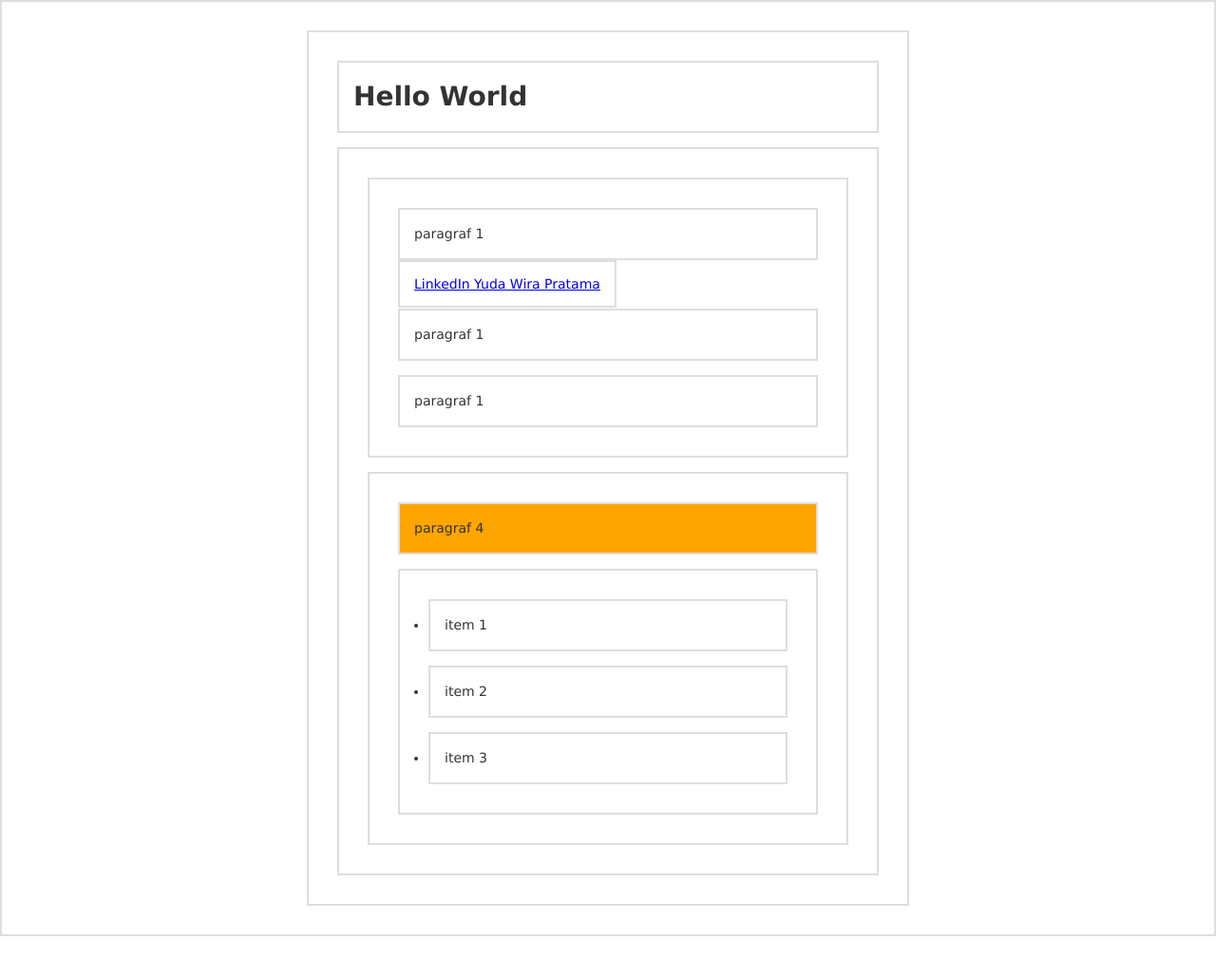
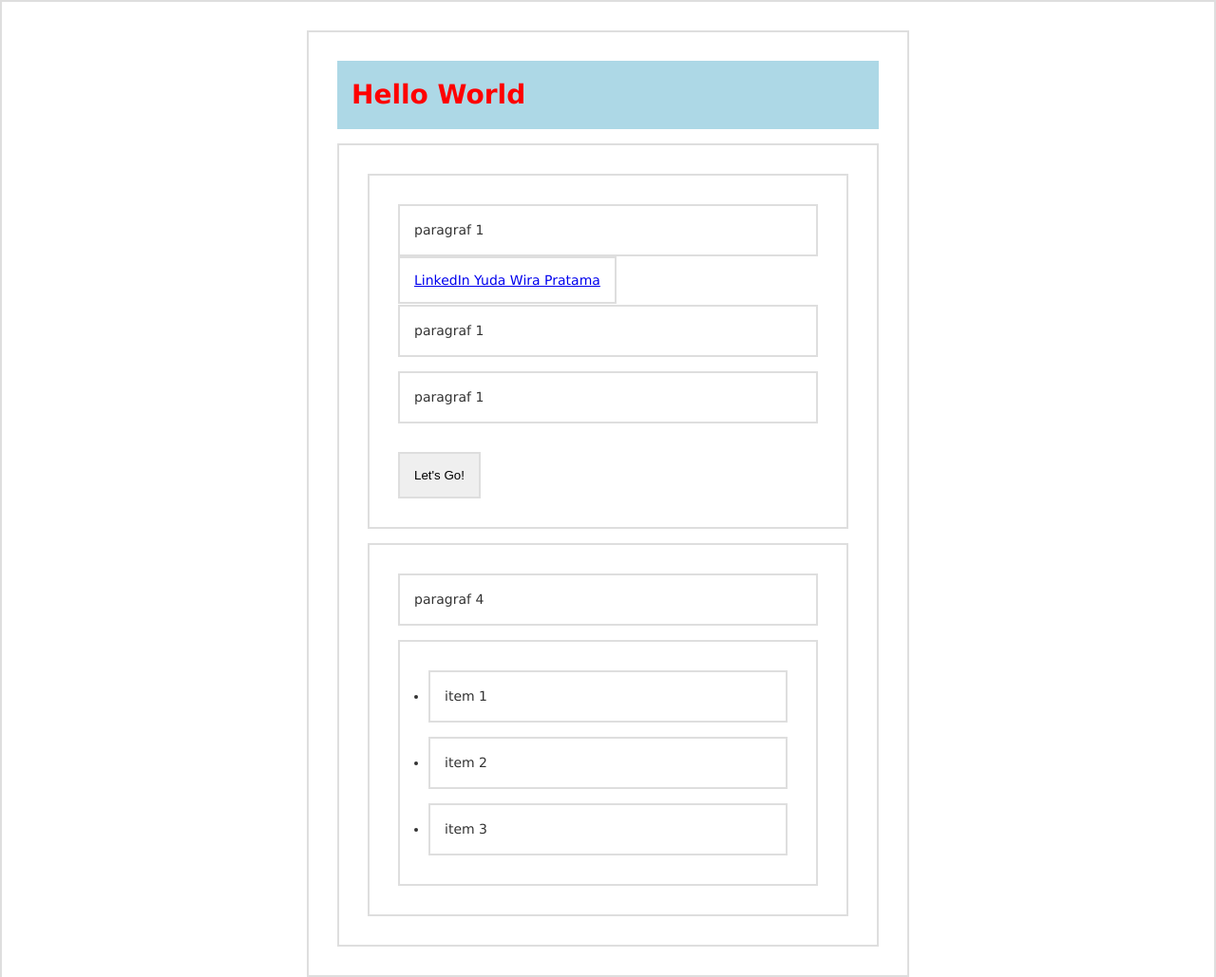
Before and after one commit to flanker0507/belajar-js, a website: page index.html in a window 1280 px wide. Shown: the top 1029 px of the page at 95% size. Before the commit the page ends 986 px from the top, so only its background shows below. Drawn offline with Linux system fonts and the light colour scheme.

Commit message:
DOM Manipulation #1

```diff
--- a/dom.js
+++ b/dom.js
@@ -35,6 +35,17 @@
 // }
 
 
-const section8 = document.querySelector('section#b');
-const p4 = section8.getElementsByTagName('p')[0];
-p4.style.backgroundColor = "orange";
+// const section8 = document.querySelector('section#b');
+// const p4 = section8.getElementsByTagName('p')[0];
+// p4.style.backgroundColor = "orange";
+
+// const judul = document.getElementById('judul');
+// judul.innerHTML = "<em>Yuda Ganteng Habizz</em>"
+//
+// const sectionA = document.querySelector('section#a');
+// sectionA.innerHTML = "<em>Yuda Seorang Enterpreneur Sukses</em>"
+
+const judul2 = document.querySelector('#judul');
+judul2.style.color = "red";
+judul2.style.backgroundColor = "lightblue";
+judul2.style.border = "none";
--- a/index.html
+++ b/index.html
@@ -43,6 +43,7 @@
             <a href="https://www.linkedin.com/in/yuda-wira-pratama-884266187/">LinkedIn Yuda Wira Pratama</a>
         <p class="p2">paragraf 1</p>
         <p class="p3">paragraf 1</p>
+        <button>Let's Go!</button>
     </section>
     <section id="b">
         <p>paragraf 4</p>
```
